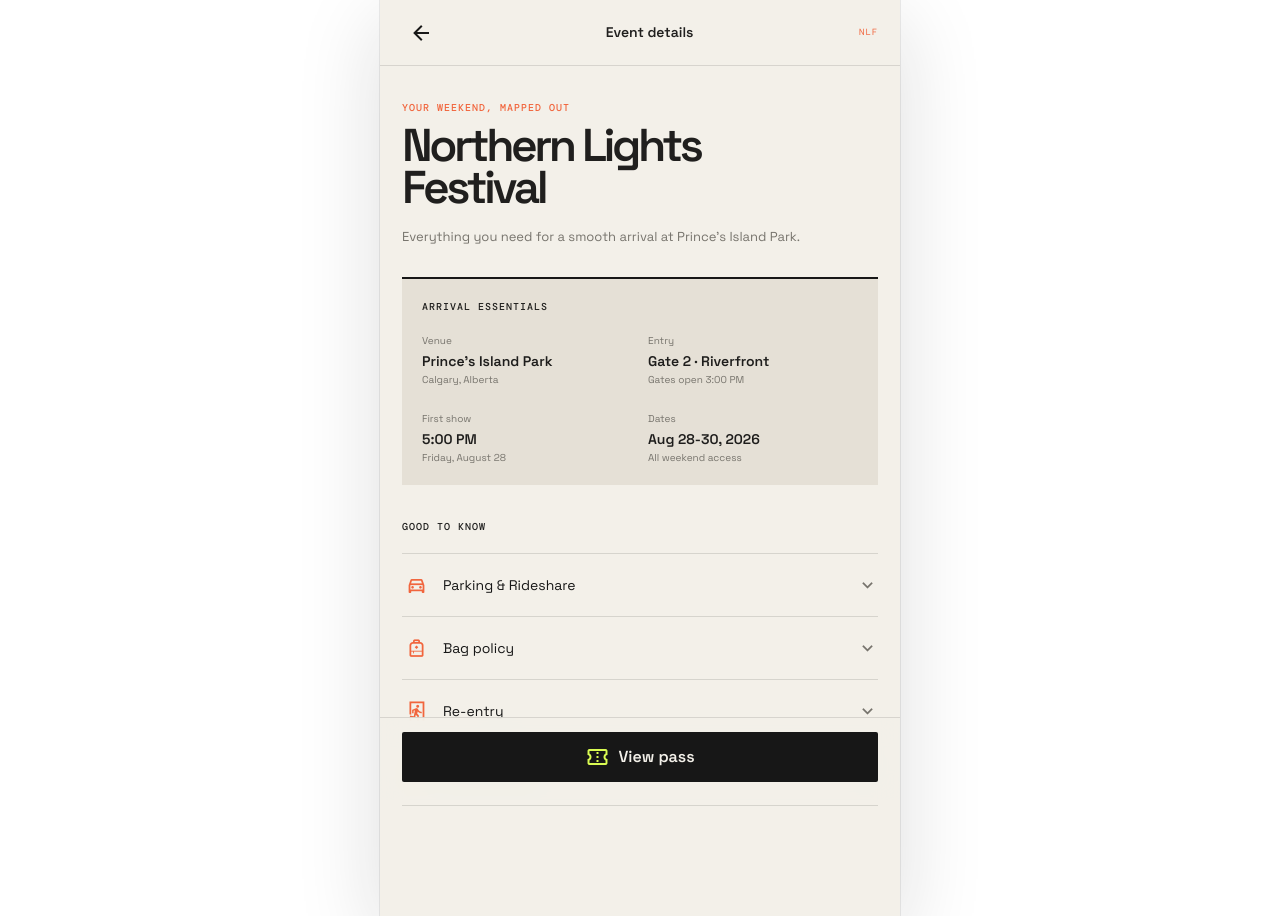
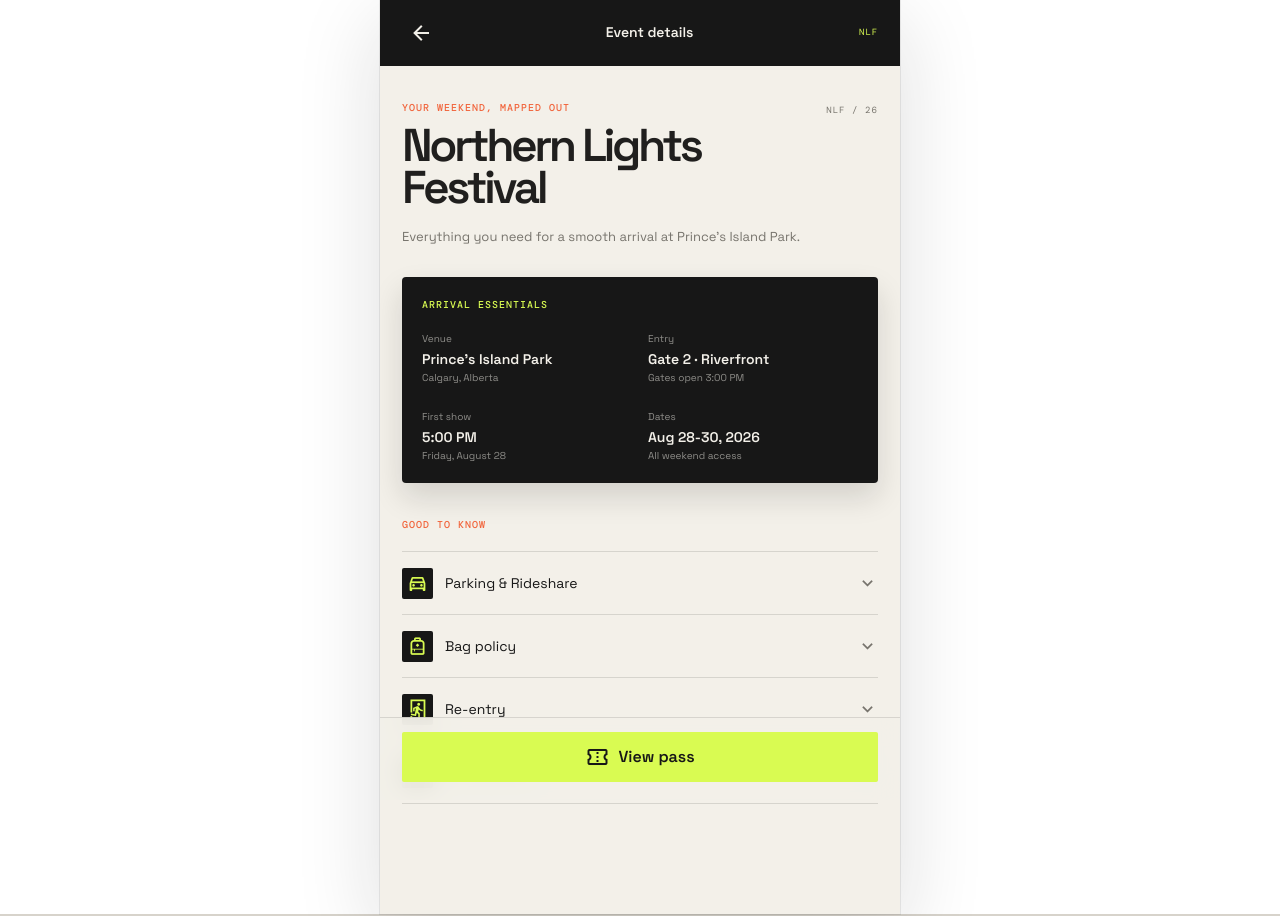
Before and after one commit to theuxgod/P303-Showpass-mobile-exp, a Vue app: page /details in a window 1280 px wide. Built offline with nearby package versions, Linux system fonts and the light colour scheme.

Commit message:
feat: enhance styles for details page with new layout and animations

```diff
--- a/src/style.css
+++ b/src/style.css
@@ -65,3 +65,54 @@ h1 { max-width: 390px; font-size: clamp(42px, 11vw, 64px); line-height: .91; let
 @keyframes rise-in { from { opacity: 0; transform: translateY(10px); } to { opacity: 1; transform: translateY(0); } }
 @keyframes reveal { from { opacity: 0; transform: translateY(-4px); } to { opacity: 1; transform: translateY(0); } }
 @keyframes fade-in { from { opacity: 0; } to { opacity: 1; } }
+
+.details-page .topbar {
+  color: var(--paper);
+  background: var(--night);
+  border-bottom-color: var(--night);
+}
+.details-page .icon-button { color: var(--paper); }
+.details-page .topbar-mark { color: var(--acid); }
+.details-page .details-hero { position: relative; }
+.details-page .details-hero::after {
+  content: 'NLF / 26';
+  position: absolute;
+  top: 4px;
+  right: 0;
+  color: var(--muted);
+  font: 9px 'DM Mono', monospace;
+  letter-spacing: .12em;
+}
+.details-page .arrival-card {
+  color: var(--paper);
+  background: var(--night);
+  border-top: 0;
+  border-radius: 4px;
+  box-shadow: 0 14px 30px rgba(23, 23, 23, .14);
+}
+.details-page .arrival-card .section-label { color: var(--acid); }
+.details-page .arrival-grid span,
+.details-page .arrival-grid small { color: #8e8d89; }
+.details-page .arrival-grid strong { color: var(--paper); }
+.details-page .info-section .section-label { color: var(--orange); }
+.details-page .accordion-item { border-bottom-color: var(--line); }
+.details-page .accordion-icon {
+  width: 31px;
+  height: 31px;
+  color: var(--acid);
+  background: var(--night);
+  border-radius: 2px;
+}
+.details-page .accordion-item.expanded {
+  color: var(--paper);
+  background: var(--night);
+  border-bottom-color: rgba(255, 255, 255, .14);
+}
+.details-page .accordion-item.expanded .accordion-icon { color: var(--night); background: var(--acid); }
+.details-page .accordion-item.expanded .accordion-copy { color: #c4c1b9; }
+.details-page .accordion-item.expanded .chevron { color: var(--acid); }
+.details-page .details-footer .primary-button {
+  color: var(--night);
+  background: var(--acid);
+}
+.details-page .details-footer .primary-button .v-icon { color: var(--night); }
```
